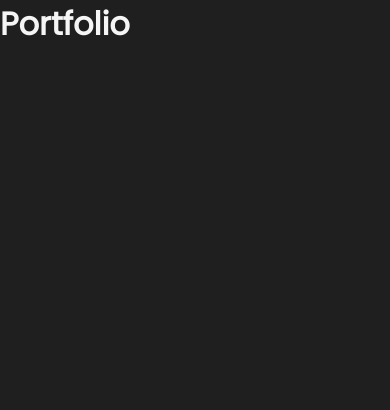
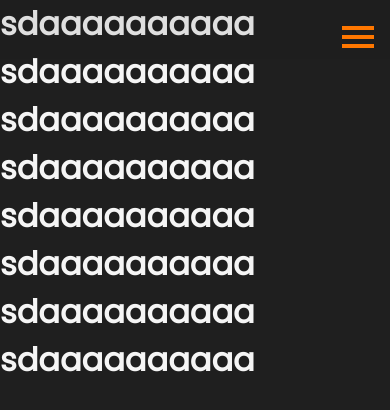
Before and after one commit to nemontero08/portfolio, a React (Create React App) app: page / in a window 390 px wide. Shown: the top 410 px of the page. Built offline with nearby package versions, Linux system fonts and the light colour scheme.

Commit message:
menu mobile

```diff
--- a/package.json
+++ b/package.json
@@ -3,6 +3,7 @@
   "version": "0.1.0",
   "private": true,
   "dependencies": {
+    "@iconify/json": "^2.1.59",
     "@testing-library/jest-dom": "^5.16.4",
     "@testing-library/react": "^13.3.0",
     "@testing-library/user-event": "^13.5.0",
@@ -40,5 +41,8 @@
       "last 1 firefox version",
       "last 1 safari version"
     ]
+  },
+  "devDependencies": {
+    "@iconify/react": "^3.2.2"
   }
 }
--- a/public/index.html
+++ b/public/index.html
@@ -12,6 +12,7 @@
     <link rel="preconnect" href="https://fonts.googleapis.com">
     <link rel="preconnect" href="https://fonts.gstatic.com" crossorigin>
     <link href="https://fonts.googleapis.com/css2?family=Poppins&display=swap" rel="stylesheet">
+    <script src="https://code.iconify.design/2/2.2.1/iconify.min.js"></script>
 
     <title>Nicolas Montero</title>
   </head>
--- a/src/Portfolio.tsx
+++ b/src/Portfolio.tsx
@@ -1,7 +1,18 @@
 import React from 'react'
+import { NavBar } from './layout/NavBar'
 
 export const Portfolio = () => {
     return (
-        <h1>Portfolio</h1>
+        <>
+            <NavBar/>
+            <h1 className='zfixed'>sdaaaaaaaaaa</h1>
+            <h1 className='zfixed'>sdaaaaaaaaaa</h1>
+            <h1 className='zfixed'>sdaaaaaaaaaa</h1>
+            <h1 className='zfixed'>sdaaaaaaaaaa</h1>
+            <h1 className='zfixed'>sdaaaaaaaaaa</h1>
+            <h1 className='zfixed'>sdaaaaaaaaaa</h1>
+            <h1 className='zfixed'>sdaaaaaaaaaa</h1>
+            <h1 className='zfixed'> sdaaaaaaaaaa</h1>
+        </>
     )
 }
--- /dev/null
+++ b/src/layout/NavBar.tsx
@@ -0,0 +1,33 @@
+import React, { useState } from 'react';
+
+
+export const NavBar = () => {
+
+    const [isOpen, setisOpen] = useState(false);
+
+    const handleMenu = ()=>{
+        setisOpen(!isOpen);
+    }
+
+    return (
+
+            <nav className='blur'>
+
+                <a className="logo glowing-txt" href=' '>Nicolas Montero</a>
+
+                <ul className={`navList ${isOpen ? `isOpen` : ` `}`}>
+                    <li className='navItem txt-deco' >Inicio</li>
+                    <li className='navItem txt-deco' >Sobre mi</li>
+                    <li className='navItem txt-deco' >Proyectos</li>
+                    <li className='navItem txt-deco' >Contacto</li>
+                    <li className='navItem '>
+                        <a href=' ' className='cv-btn'>Descargar CV</a>
+                    </li>
+                </ul>
+                        <div className={`burgerButton ${isOpen ? `burgerOpen` : ``}`} onClick={handleMenu}>
+                            <div className='burger'></div>
+                        </div>
+            </nav>
+    )
+
+}
--- a/src/styles/base/_settings.scss
+++ b/src/styles/base/_settings.scss
@@ -1,4 +1,11 @@
 *{
     margin: 0;
+}
+body{
     background-color: $dark-grey;
+    overflow-x: hidden;
 }
+.zfixed{
+    position: relative;
+    z-index: 0;
+}
--- a/src/styles/base/_typo.scss
+++ b/src/styles/base/_typo.scss
@@ -1,5 +1,6 @@
 $bold: 900;
 $semibold: 600;
+
 :root{
     font-size: 16px;
     font-family: 'Poppins', sans-serif;
@@ -7,8 +8,7 @@ $semibold: 600;
 }
 
 @mixin txt-deco {
-} text-deco{
-    &::after{
+    &::before{
         content: "<";
     }
     &::after{
@@ -16,11 +16,17 @@ $semibold: 600;
     }
     &::after,&::before{
         text-shadow: $glow;
+        color: $orange;
     }
+}
+
+.txt-deco{
+    @include txt-deco();
 }
 
 .glowing-txt{
     text-shadow: $glow;
+    color: $orange;
 }
 
 /*Mobile*/
@@ -54,7 +60,7 @@ h2,.small-txt{
 
 @media only screen and (min-width: $desktop){
     .titan{
-        font-size: 6rem;
+        font-size: 4rem;
     }
 
     h1,.title{
--- /dev/null
+++ b/src/styles/layout/_navBar.scss
@@ -0,0 +1,96 @@
+.logo{
+    display: none;
+}
+.navBar{
+    position: relative;
+
+}
+nav{
+    background: rgba(31,31,31,0.1);
+    align-items:center;
+    display: flex;
+    justify-content: center;
+    position: fixed;
+    height: 7vh;
+    z-index: 1000;
+    width: 100%;
+    flex-wrap: wrap;
+}
+
+.navList{
+    background: rgba(31,31,31,0.1);
+    backdrop-filter: blur(20px);
+    -webkit-backdrop-filter: blur(20px);
+    align-items: center;
+    display: flex;
+    flex-direction: column;
+    justify-content: flex-start;
+    list-style: none;
+    margin-top: 0%;
+    padding: 0;
+    padding-top: 15%;
+    height: 100vh;
+    transform: translateX(-100%);
+    transition: transform 350ms ease-in-out;
+    transform-style: preserve-3d;
+    width: 100%;
+    position: relative;
+    top:0%;
+    left: 0;
+    z-index: 9999;
+}
+.navItem{
+    padding: 2% 0;
+}
+.isOpen{
+    transform: translateX(0%);
+}
+.burgerButton{
+    align-items: center;
+    cursor: pointer;
+    display: flex;
+    height: 5vh;
+    justify-content: center;
+    position: absolute;
+    right: 1rem;
+    top:1rem;
+    transition: all .5s ease-in-out;
+    width: 2rem;
+    z-index: 9999;
+    &::before,&::after{
+        content: ' ';
+        position: absolute;
+        width: 100%;
+        height: 10%;
+        background: $orange;
+        transition: all .5s ease-in-out;
+    }
+    &::before{
+        transform: translateY(-9px);
+    }
+
+    &::after{
+        transform: translateY(9px);
+    }
+}
+.burger{
+    height: 10%;
+    width: 100%;
+    background:$orange;
+    transition: all .5s ease-in-out;
+}
+
+.burgerOpen{
+    .burger{
+        transform: translateX(50px);
+        background: transparent;
+    }
+
+    &::before{
+        transform: rotate(45deg) ;
+        background: $orange;
+    }
+    &::after{
+        transform: rotate(-45deg);
+    }
+}
--- a/src/styles/main.scss
+++ b/src/styles/main.scss
@@ -4,3 +4,5 @@
 @import './base/settings';
 //TYPOGRAPHY
 @import './base/typo';
+//LAYOUT
+@import './layout/navBar';
```
Also changed, not shown: src/components/BurgerButton.tsx (added, +9 -0 lines), 1 other file (tests, documents, lock files or other folders).
